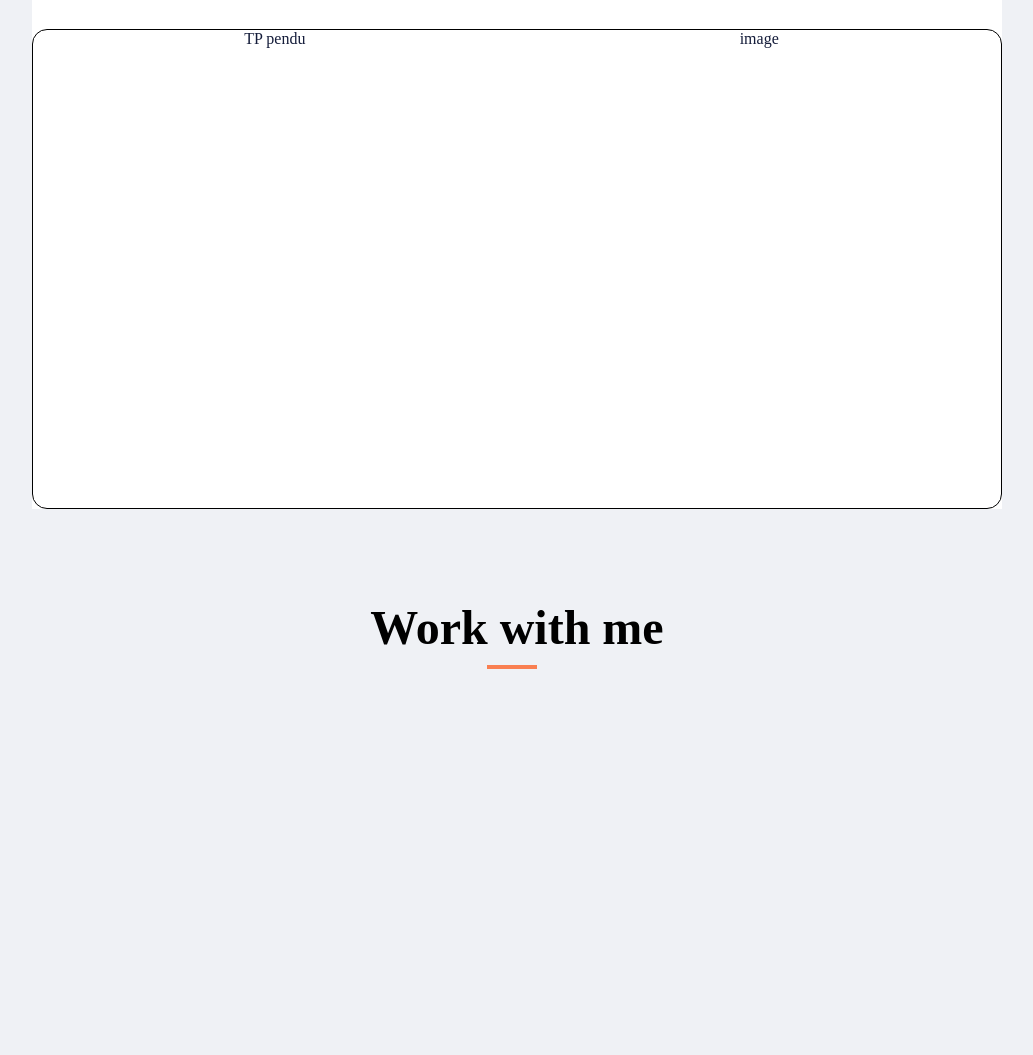
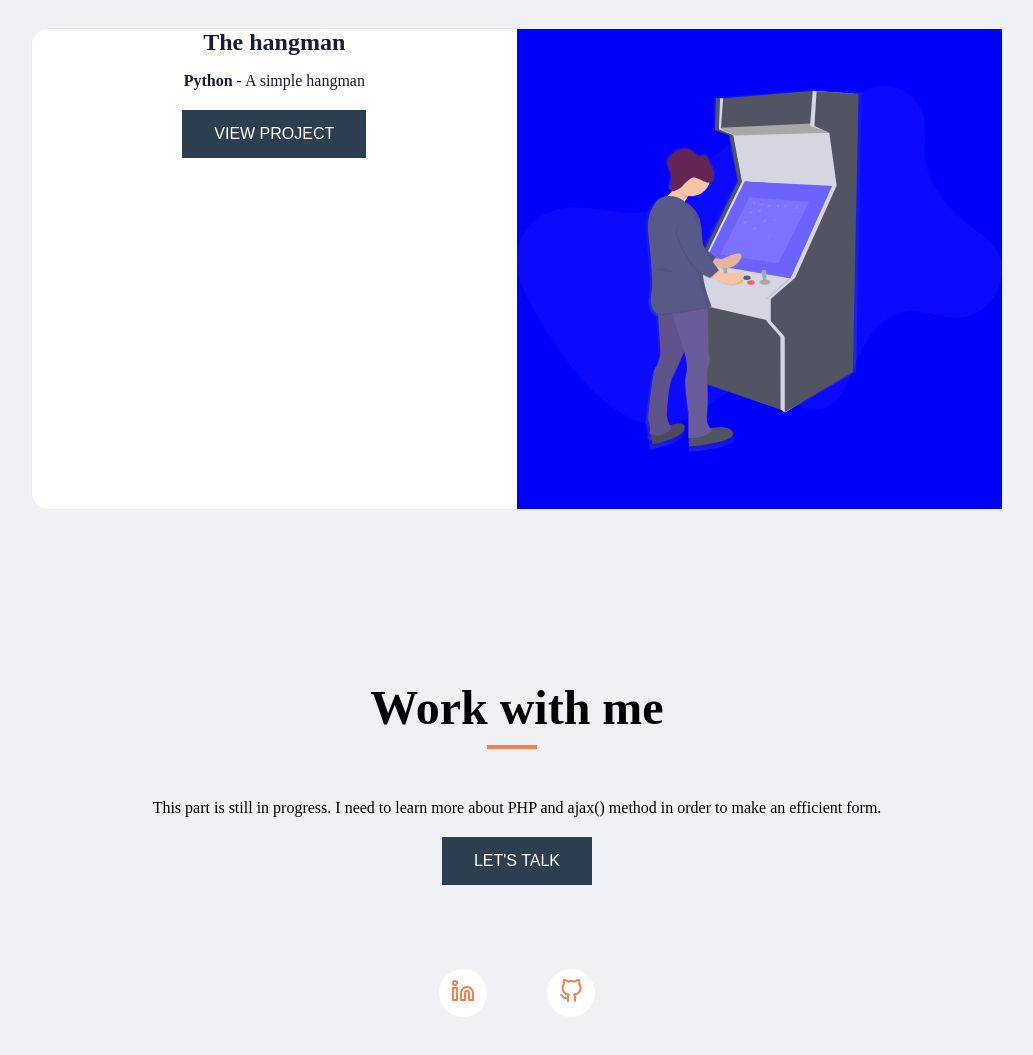
Before and after one commit to Truong-Terence/Portefolio, a website: page index.html in a window 1280 px wide. Shown: the part 2767-3822 px from the top of the page, without its empty margins (123-1156 px from the left). Drawn offline with Linux system fonts and the light colour scheme.

Commit message:
contact_part

```diff
--- a/index.html
+++ b/index.html
@@ -110,14 +110,29 @@
                 <h2>My latest projects</h2>
             </div>
             <div class="projects">
+
                 <div class="gridProjects">
-                    <div class="textProject"><a href="">The Wheel</a></div>
-                    <div class="svgProject">image</div>
+                    <div class="svgProject project_1">
+                        <img src="./styles/assets/img/wheel.svg" alt="">
+                    </div>
+                    <div class="textProject">
+                        <h3>The wheel</h3>
+                        <p><strong>HTML, CSS</strong> - A wheel of fortune made in order to decide a theme for the new year. <br> /!\WITH NOISE/!\</p>
+                        <button class="button center">VIEW PROJECT</button>
+                    </div>
                 </div>
+
                 <div class="gridProjects">
-                    <div class="textProject">TP pendu</div>
-                    <div class="svgProject">image</div>
+                    <div class="textProject">
+                        <h3>The hangman</h3>
+                        <p><strong>Python</strong> - A simple hangman</p>
+                        <button class="button center">VIEW PROJECT</button>
                 </div>
+                <div class="svgProject project_2">
+                    <img src="./styles/assets/img/hangMan.svg" alt="">
+                </div>
+                </div>
+
             </div>
         </section>
 
@@ -125,6 +140,15 @@
             <div class="title">
                 <h2>Work with me</h2>
             </div>
+            <div class="textContact">
+                <p>This part is still in progress. I need to learn more about PHP and ajax() method in order to make an efficient form.</p>
+            </div>
+            <button class="button center">LET'S TALK</button>
+            <div class="networks">
+                <div><a href="https://www.linkedin.com/in/térence-renard-truong-van-nga-7b481619a/" target="_blank"><img src="./styles/assets/img/linkedin.svg" alt=""></a></div>
+                <div><a href="https://github.com/Truong-Terence" target="_blank"><img src="./styles/assets/img/github.svg" alt=""></a></div>
+            </div>
+
         </section>
 
 
--- a/styles/sass/Base/grid.scss
+++ b/styles/sass/Base/grid.scss
@@ -87,7 +87,6 @@
     width: auto;
     grid-template-rows: 30em 30em;
     gap: 2em;
-    background: white;
     color: #141c3a;
 
 }
@@ -96,16 +95,42 @@
     width: auto;
     grid-template-columns: 1fr 1fr;
     border-radius: 15px;
-    border: 1px solid black;
+    background: white;
+    box-shadow: 0 0 0 1px #e5ebf7;
 }
 .textProject {
 
 }
 .svgProject {
     img {
-        width: auto;
-        height: 500px;
-        border: 1px solid black;
+        width: 100%;
+        height: 100%;
     }
+}
+.project_1 {
+    background: orange;
+}
+.project_2 {
+    background: blue;
+}
 
+/**
+ * GRID for contact me
+ */
+
+.networks {
+    margin: 5em 0 0 0;
+    display: flex;
+    justify-content: center;
+    div {
+        margin: 0 30px 0 30px;
+        background: white;
+        height: 3em;
+        width: 3em;
+        border-radius: 50%;
+        img {
+            position: relative;
+            top: 10px;
+        }
+    }
 }
--- a/styles/sass/Pages/pages.scss
+++ b/styles/sass/Pages/pages.scss
@@ -26,6 +26,12 @@
 }
 
 #projects {
+    margin-bottom: 5em;
 }
 #contact {
+    height: inherit;
+    margin-bottom: 10em;
+    .textContact {
+        margin: 4em 0 1em 0;
+    }
 }
```
Also changed, not shown: styles/assets/img/github.svg (added), styles/assets/img/linkedin.svg (added), styles/assets/img/wheel.svg (added), styles/css/style.css, 1 other file.
